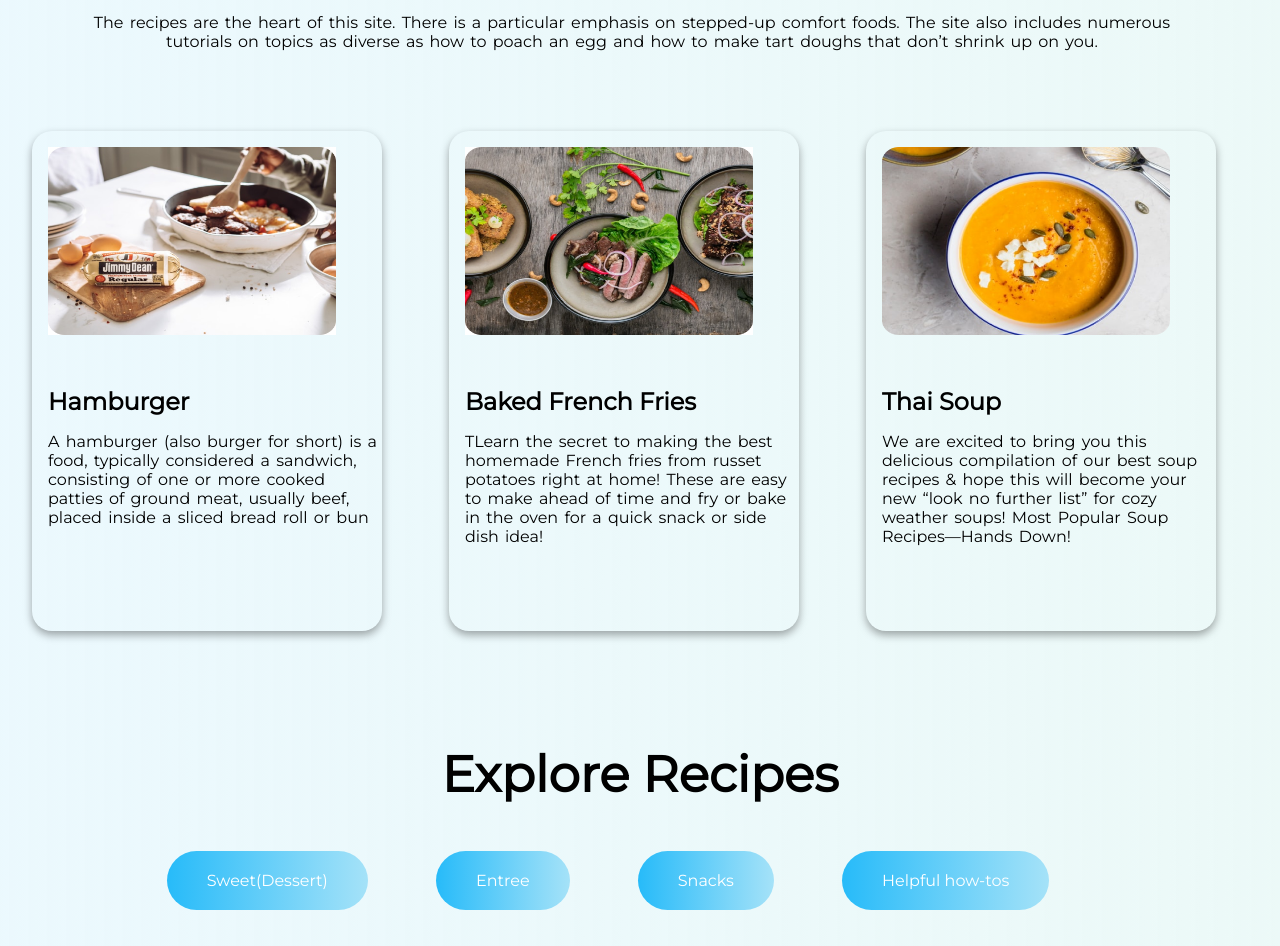
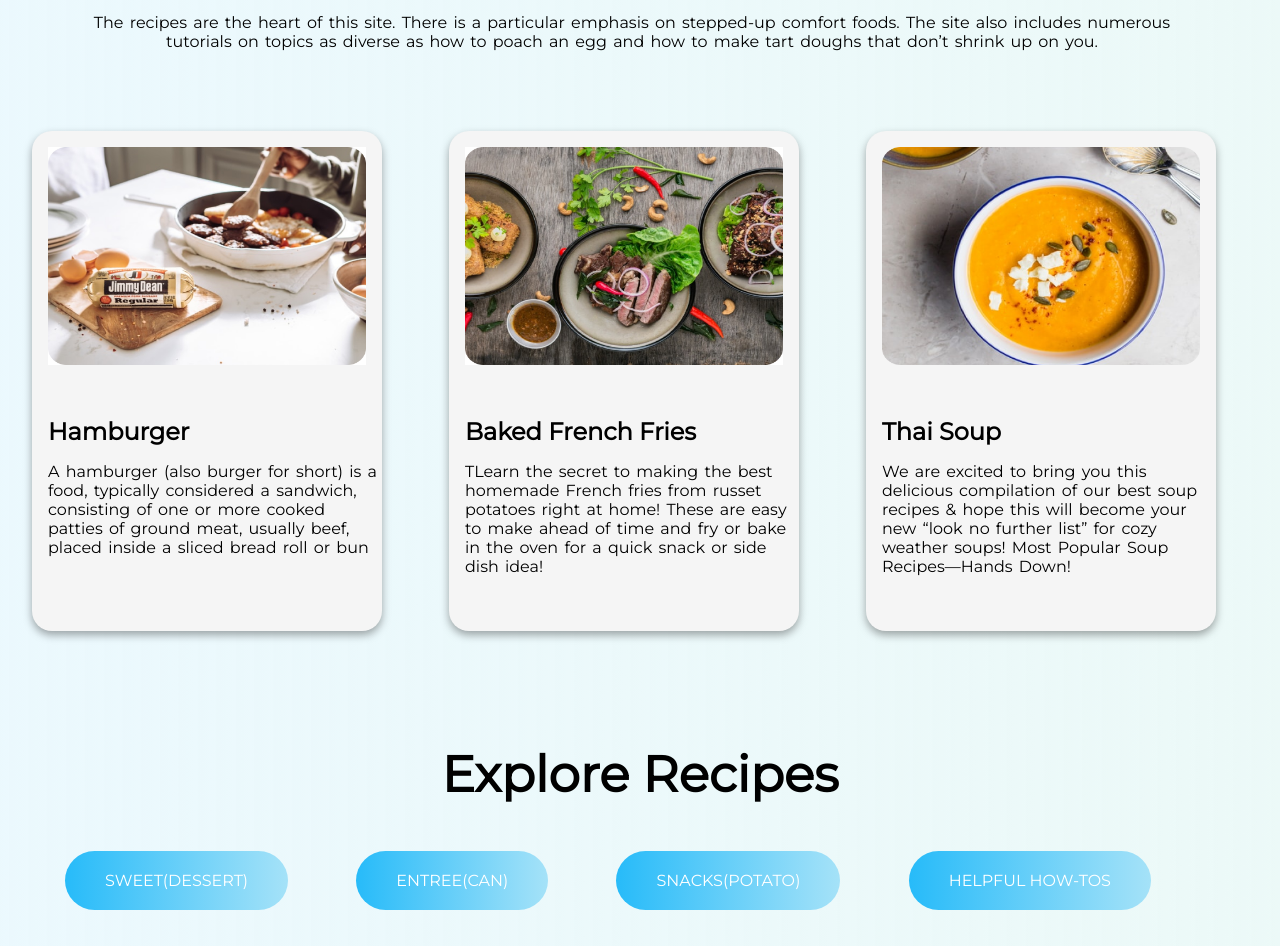
Before and after one commit to gulsabafiha/Food-Blog, a plain HTML site: page index.html in a window 1280 px wide. Shown: the part 1626-2572 px from the top of the page. Drawn offline with Linux system fonts and the light colour scheme.

Commit message:
tiny issues solved

```diff
--- a/index.html
+++ b/index.html
@@ -80,7 +80,7 @@
         <!--**************Third Section***********-->
         <section class="third">
             <div class="heading">
-                <h1 id="third-text">New<span class="orange"> Recipies</span> </h1>
+                <h1>New<span class="orange"> Recipies</span> </h1>
                 <p>The recipes are the heart of this site. There is a particular emphasis on stepped-up comfort foods.
                     The site also includes numerous tutorials on topics as diverse as how to poach an egg and how to
                     make tart doughs that don’t shrink up on you.</p>
@@ -97,7 +97,7 @@
                             or bun</p>
                     </div>
                 </div>
-                <div class="two">
+                <div class="one">
                     <div class="img">
                         <img src="img/pc3.jpg" id="ice" alt="Icew Cream">
                     </div>
@@ -108,7 +108,7 @@
                             side dish idea!</p>
                     </div>
                 </div>
-                <div class="three">
+                <div class="one">
                     <div class="img">
                         <img src="img/pc.png" id="proco" alt="Third Image">
                     </div>
@@ -134,9 +134,12 @@
                 </div>
                 <div class="btn">
                     <a href="https://minimalistbaker.com/" target="blank" class="button" id="sweet">Sweet(Dessert)</a>
-                    <a href="https://minimalistbaker.com/creamy-summer-salad-with-crispy-bbq-chickpeas/" target="blank" class="button" id="entree">Entree</a>
-                    <a href="https://minimalistbaker.com/kale-sweet-potato-fritters/" target="blank" class="button" id="snacks">Snacks</a>
-                    <a href="https://minimalistbaker.com/perfect-roasted-cabbage/" target="blank" class="button" id="help">Helpful how-tos</a>
+                    <a href="https://minimalistbaker.com/creamy-summer-salad-with-crispy-bbq-chickpeas/" target="blank"
+                        class="button" id="entree">Entree(Can)</a>
+                    <a href="https://minimalistbaker.com/kale-sweet-potato-fritters/" target="blank" class="button"
+                        id="snacks">Snacks(Potato)</a>
+                    <a href="https://minimalistbaker.com/perfect-roasted-cabbage/" target="blank" class="button"
+                        id="help">Helpful how-tos</a>
                 </div>
             </div>
             <div class="container">
@@ -189,7 +192,7 @@
         <!--**************End of Fourth Section***********-->
 
         <!--************** Fifth Section***********-->
-        <section >
+        <section>
             <div class="two-sec">
 
                 <div class="fourth-main">
@@ -221,7 +224,7 @@
                     <p id='title'>food blog</p>
                 </div>
                 <div id="content">
-                    <p>Eat Healthy to live healthy.Live healthy to live Happy</p>
+                    <p>Eat Healthy to Live Healthy. Live Healthy to Live Happy</p>
                 </div>
             </div>
         </footer>
--- a/style.css
+++ b/style.css
@@ -6,7 +6,7 @@
 body {
   font-family: "Montserrat", sans-serif;
   font-weight: 500px;
-  background-image: linear-gradient(to right,rgba(165, 226, 248, 0.219),rgba(216, 243, 240, 0.486));*/
+  background-image: linear-gradient(to right,rgba(165, 226, 248, 0.219),rgba(216, 243, 240, 0.486));
 }
 :root {
   --asmani: rgb(39, 187, 249);
@@ -40,6 +40,7 @@ header nav a {
   padding-right: 2rem;
   color: black;
   transition: 0.5s;
+  font-weight: bold;
 }
 header nav a:hover {
   color: var(--asmani);
@@ -84,10 +85,12 @@ p{
   border-radius: 50px;
   background-image: linear-gradient(to right, var(--asmani), var(--light));
   transition: 0.5s;
+  text-transform: uppercase;
 
 }
 .button:hover {
-  color: rgb(112, 21, 197);
+  color: rgb(18, 18, 19);
+  box-shadow: 0 4px 8px 0 var(--light);
 }
 .btn {
   margin-top: 4rem;
@@ -114,15 +117,15 @@ p{
 .third .third-width{
   display: flex;
   justify-content:space-between;
- padding-left: 2rem;
-margin-top: -2rem;
+  padding-left: 2rem;
+  margin-top: -2rem;
 }
-.third .third-width #can,#ice,#proco{
-  height: 220px;
-  width: 320px;
+.third .third-width img{
+  height: 250px;
+  width: 350px;
   padding: 1rem;
 }
-.third .third-width .one,.two,.three{
+.third .third-width .one{
   height: 500px;
   width: 350px;
   box-shadow: 0 4px 8px 0 rgba(0, 0, 0, 0.349);
@@ -130,16 +133,13 @@ margin-top: -2rem;
   border-radius: 5px;
   margin-right: 4rem;
   border-radius: 20px;
-}
-.third .third-width .three:hover{
-  box-shadow: 0 4px 8px 0 var(--light);
+  background-color: whitesmoke;
+  transition: 0.5s;
 }
 .third .third-width .one:hover{
   box-shadow: 0 4px 8px 0 var(--light);
 }
-.third .third-width .two:hover{
-  box-shadow: 0 4px 8px 0 var(--light);
-}
+
 .third .third-width .content{
   margin-top: -2rem;
   margin-left: -2rem;
@@ -174,6 +174,11 @@ margin-top: -2rem;
   padding: 1rem;
   border-radius: 20px;
   box-shadow: 0 4px 8px 0 rgba(0, 0, 0, 0.349);
+  background-color: whitesmoke;
+  transition: 0.5s;
+}
+.container .img-one:hover{
+  box-shadow: 0 4px 8px 0 var(--light);
 }
 .container .img-one img{
   height: 400px;
```
